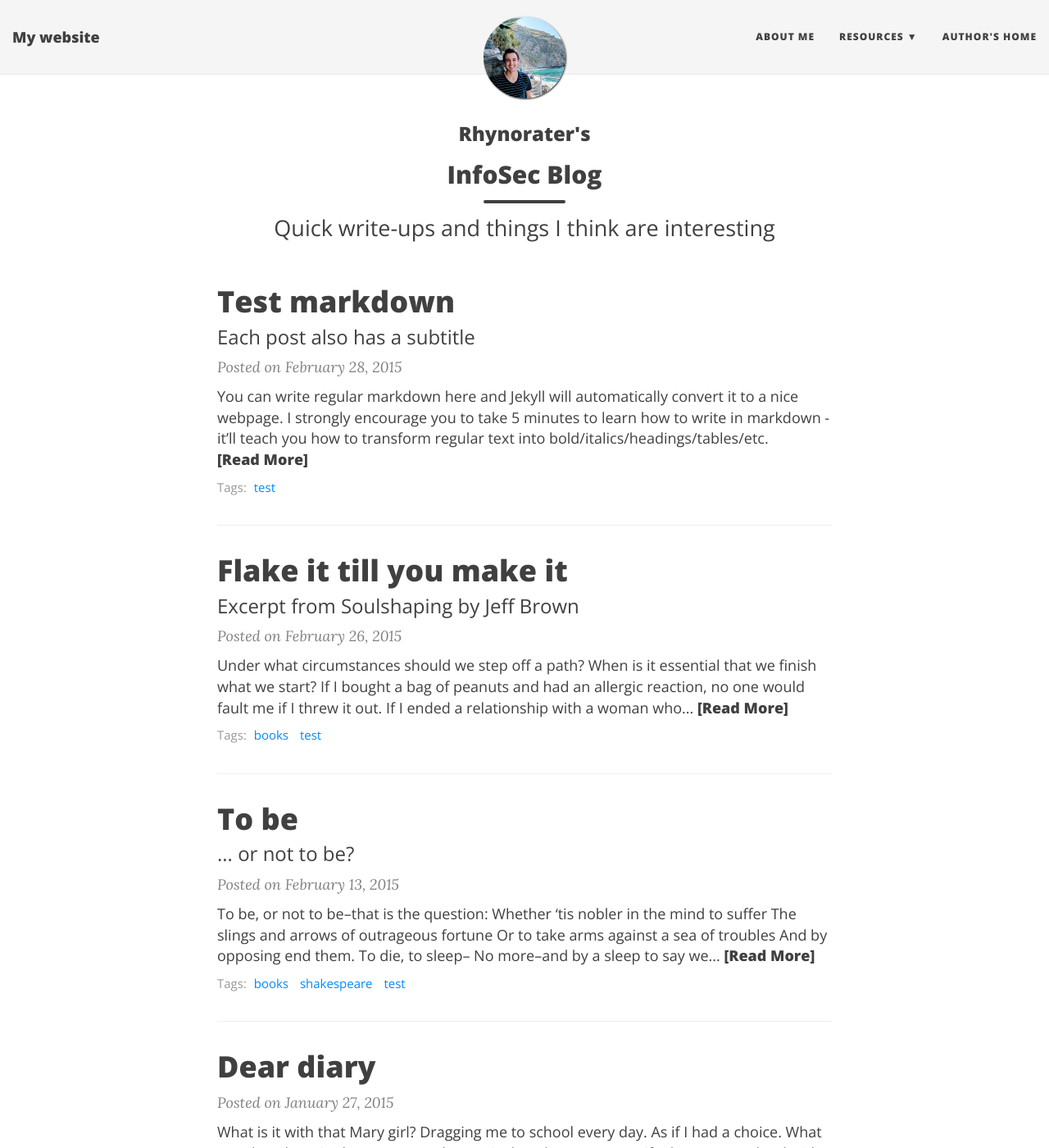
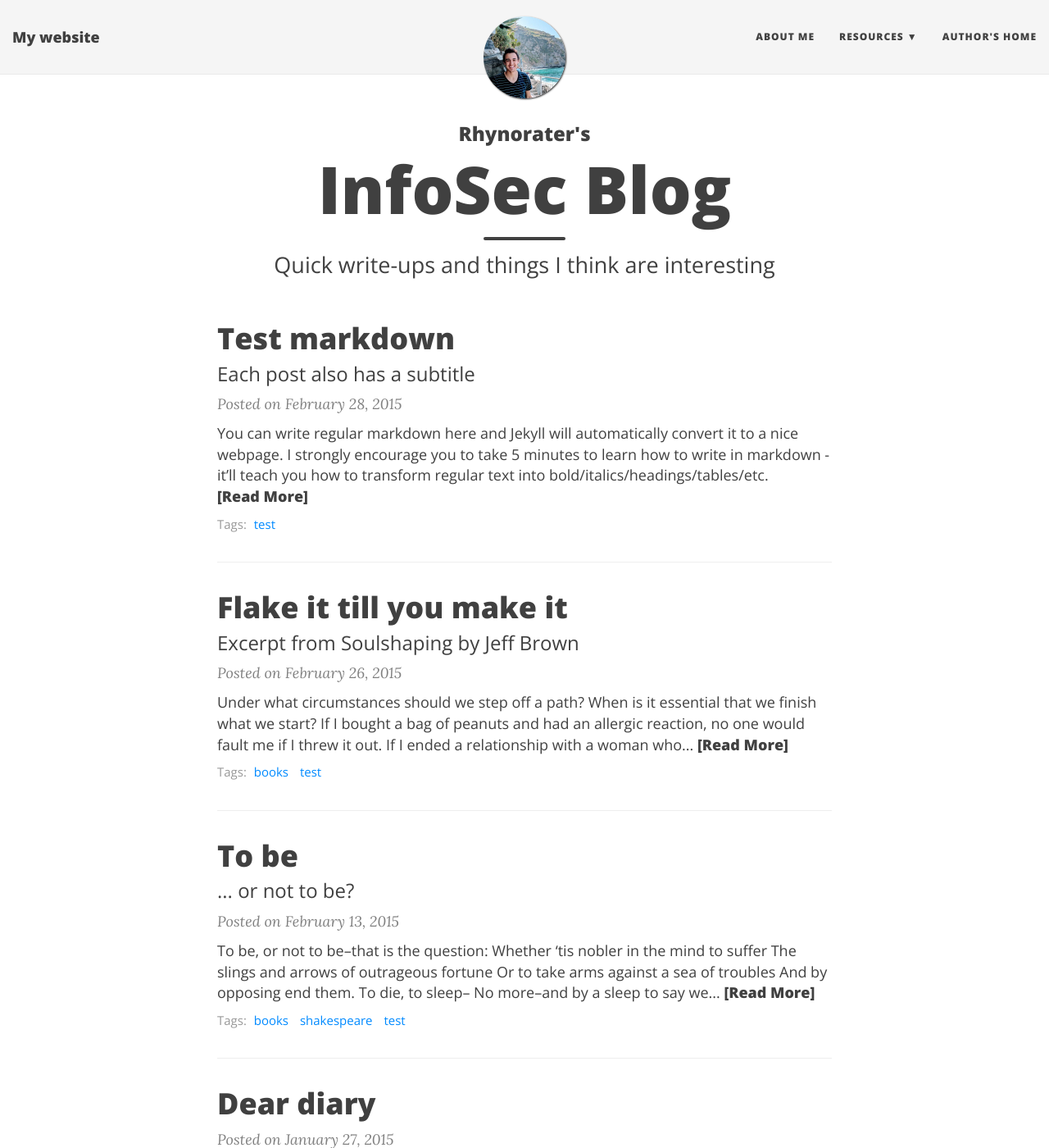
Before and after one commit to Rhynorater/rhynorater.github.io, a Jekyll site: the page built from index.html, in a window 1280 px wide and 1400 px high. Shown: the whole window at 82% size. Built offline with Jekyll 4.4.1, drawn with Linux system fonts in a browser that asks for light colours; nearby versions of some CDN libraries; the list of posts is cut into pages by our own code.

Commit message:
fixing css

```diff
--- a/_includes/header.html
+++ b/_includes/header.html
@@ -26,7 +26,7 @@
       <div class="col-lg-8 col-lg-offset-2 col-md-10 col-md-offset-1">
         <div class="{{ include.type }}-heading">
 	  <h3> Rhynorater's</h3>
-          <h2>{% if page.title %}{{ page.title }}{% else %}<br/>{% endif %}</h2>
+	  <h1>{% if page.title %}{{ page.title }}{% else %}<br/>{% endif %}</h1>
 		  {% if page.subtitle %}
 		    {% if include.type == "page" %}
             <hr class="small">
@@ -52,7 +52,7 @@
       <div class="col-lg-8 col-lg-offset-2 col-md-10 col-md-offset-1">
         <div class="{{ include.type }}-heading">
 	  <h3> Rhynorater's</h3>
-          <h2>{% if page.title %}{{ page.title }}{% else %}<br/>{% endif %}</h2>
+          <h1>{% if page.title %}{{ page.title }}{% else %}<br/>{% endif %}</h1>
 		  {% if page.subtitle %}
 		    {% if include.type == "page" %}
             <hr class="small">
--- a/css/main.css
+++ b/css/main.css
@@ -24,6 +24,9 @@
 h1,h2,h3,h4,h5,h6 {
   font-family: 'Open Sans', 'Helvetica Neue', Helvetica, Arial, sans-serif;
   font-weight: 800;
+}
+h1{
+font-size: 3em;
 }
 a {
   color: {{ site.link-col }};
```
